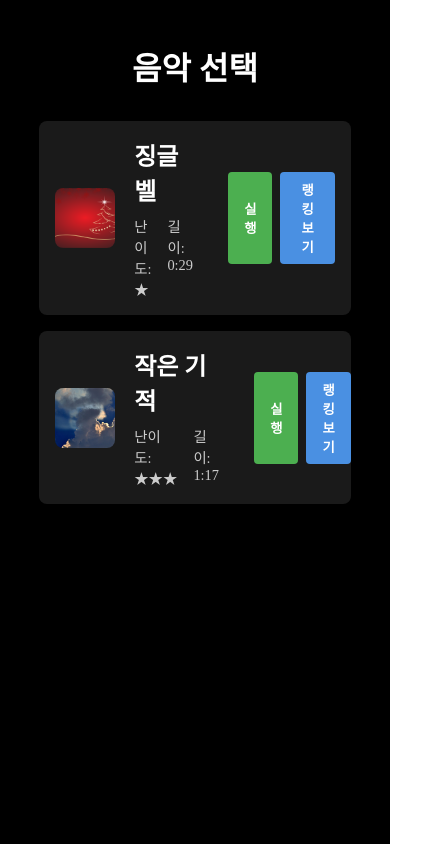
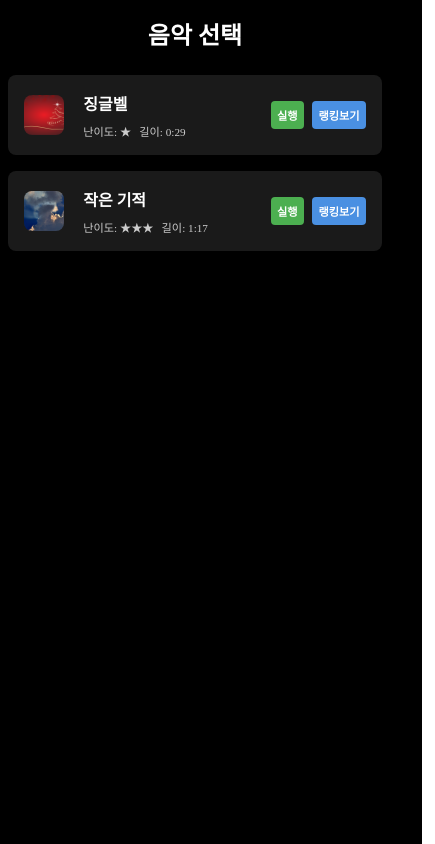
Before and after one commit to JangJaeuk/rhythm-game, a React (Vite) app: page / in a window 390 px wide. Shown: the whole page, 435 px wide, since content can reach past the window. Built offline with nearby package versions, Linux system fonts and the light colour scheme.

Commit message:
모바일 화면 대응

```diff
--- a/src/components/Game.tsx
+++ b/src/components/Game.tsx
@@ -14,8 +14,10 @@ import { MusicList } from "./musicList/MusicList";
 function Game() {
   const canvasRef = useRef<HTMLCanvasElement>(null);
   const audioRef = useRef<HTMLAudioElement>(null);
+  const containerRef = useRef<HTMLDivElement>(null);
   const [selectedMusicId, setSelectedMusicId] = useState<string | null>(null);
   const [canvasKey, setCanvasKey] = useState(0);
+  const [canvasSize, setCanvasSize] = useState({ width: CANVAS_WIDTH, height: CANVAS_HEIGHT });
 
   const isSupportedBrowser = useBrowserCheck();
   const { playerName, setPlayerName, saveScore } = useGameScore();
@@ -34,6 +36,42 @@ function Game() {
     missCount,
   } = useGame(canvasRef, audioRef);
   const { waitForAudioStart, playAudio, pauseAudio, resetAudio, loadAudio } = useGameAudio(audioRef);
+
+  // 캔버스 크기 조정
+  useEffect(() => {
+    const handleResize = () => {
+      if (!containerRef.current) return;
+
+      const MAX_HEIGHT = CANVAS_HEIGHT;
+      const ORIGINAL_ASPECT_RATIO = CANVAS_WIDTH / CANVAS_HEIGHT;
+
+      const containerWidth = containerRef.current.clientWidth;
+      const availableHeight = Math.min(containerRef.current.clientHeight, MAX_HEIGHT);
+
+      // 너비 기준으로 계산했을 때의 크기
+      const widthBasedSize = {
+        width: containerWidth,
+        height: containerWidth / ORIGINAL_ASPECT_RATIO
+      };
+
+      // 높이 기준으로 계산했을 때의 크기
+      const heightBasedSize = {
+        width: availableHeight * ORIGINAL_ASPECT_RATIO,
+        height: availableHeight
+      };
+
+      // 둘 중 더 작은 크기를 선택 (컨테이너를 벗어나지 않는 크기)
+      const finalSize = widthBasedSize.height <= availableHeight
+        ? widthBasedSize
+        : heightBasedSize;
+
+      setCanvasSize(finalSize);
+    };
+
+    handleResize();
+    window.addEventListener('resize', handleResize);
+    return () => window.removeEventListener('resize', handleResize);
+  }, []);
 
   // 키보드 이벤트 핸들러
   useEffect(() => {
@@ -56,7 +94,7 @@ function Game() {
     if (!selectedMusic) return;
 
     setSelectedMusicId(musicId);
-    setCanvasKey(prev => prev + 1); // 새로운 key 값 설정
+    setCanvasKey(prev => prev + 1);
 
     loadAudio();
     await playAudio();
@@ -85,13 +123,17 @@ function Game() {
   }
 
   return (
-    <div className={s.gameContainer}>
+    <div ref={containerRef} className={s.gameContainer}>
       <canvas
         key={canvasKey}
         ref={canvasRef}
         className={s.gameCanvas}
-        width={CANVAS_WIDTH}
-        height={CANVAS_HEIGHT}
+        width={canvasSize.width}
+        height={canvasSize.height}
+        style={{
+          width: canvasSize.width,
+          height: canvasSize.height
+        }}
       />
 
       {gameState === "idle" && (
--- a/src/components/musicList/musicList.module.scss
+++ b/src/components/musicList/musicList.module.scss
@@ -6,22 +6,30 @@
   background-color: #000;
   padding: 2rem;
   border-radius: 1rem;
-  width: 80%;
-  max-width: 800px;
-  height: 800px;
   color: white;
+  width: 100%;
+  height: 100%;
+  display: flex;
+  flex-direction: column;
+  align-items: center;
 }
 
 .title {
   text-align: center;
   margin-bottom: 2rem;
   font-size: 2rem;
+
+  @media (max-width: 500px) {
+    font-size: 1.5rem;
+    margin-bottom: 1.5rem;
+  }
 }
 
 .musicList {
   display: flex;
   flex-direction: column;
   gap: 1rem;
+  width: min(800px, 100%);
 }
 
 .musicItem {
@@ -33,6 +41,7 @@
   border-radius: 0.5rem;
   transition: background-color 0.2s;
   gap: 1.2rem;
+  margin: 0 0.5rem;
 
   &:hover {
     background-color: rgba(255, 255, 255, 0.2);
@@ -44,26 +53,47 @@
   height: 60px;
   object-fit: cover;
   border-radius: 0.5rem;
+
+  @media (max-width: 500px) {
+    width: 40px;
+    height: 40px;
+  }
 }
 
 .musicInfo {
   flex: 1;
   margin-right: 1rem;
+
+  @media (max-width: 500px) {
+    margin-right: 0;
+  }
 }
 
 .musicTitle {
   font-size: 1.5rem;
   margin: 0 0 0.5rem 0;
+
+  @media (max-width: 500px) {
+    font-size: 1rem;
+  }
 }
 
 .musicDetails {
   display: flex;
   gap: 1rem;
   color: #ccc;
+
+  @media (max-width: 500px) {
+    gap: 0.5rem;
+  }
 }
 
 .difficulty, .duration {
   font-size: 0.9rem;
+
+  @media (max-width: 500px) {
+    font-size: 0.7rem;
+  }
 }
 
 .buttonGroup {
@@ -78,6 +108,11 @@
   cursor: pointer;
   transition: background-color 0.2s;
   font-weight: bold;
+
+  @media (max-width: 500px) {
+    padding: 0.4rem;
+    font-size: 0.7rem;
+  }
 }
 
 .playButton {
--- a/src/game/GameEngine.ts
+++ b/src/game/GameEngine.ts
@@ -1,4 +1,6 @@
 import {
+  CANVAS_HEIGHT,
+  CANVAS_WIDTH,
   FPS,
   GOOD_RANGE,
   GOOD_SCORE,
@@ -75,6 +77,26 @@ export class GameEngine {
   private readonly HISTORY_SIZE = 4;
   private maxIntensity: number = 0;
   private readonly DECAY_FACTOR = 0.95; // 최대값 감쇠 계수
+
+  // 캔버스 크기에 따른 스케일 계산
+  private get scale() {
+    return this.canvas.width / CANVAS_WIDTH;
+  }
+
+  // 실제 레인 너비 계산
+  private get scaledLaneWidth() {
+    return LANE_WIDTH * this.scale;
+  }
+
+  // 실제 판정선 Y 좌표 계산
+  private get scaledJudgementLineY() {
+    return JUDGEMENT_LINE_Y * (this.canvas.height / CANVAS_HEIGHT);
+  }
+
+  // 실제 노트 통과 Y 좌표 계산
+  private get scaledPassedLineY() {
+    return PASSED_LINE_Y * (this.canvas.height / CANVAS_HEIGHT);
+  }
 
   constructor(
     canvas: HTMLCanvasElement,
@@ -627,8 +649,8 @@ export class GameEngine {
         this.ctx.beginPath();
         this.ctx.globalAlpha = 0.2;
         this.ctx.strokeStyle = "#fff";
-        this.ctx.moveTo((i + 1) * LANE_WIDTH, 0);
-        this.ctx.lineTo((i + 1) * LANE_WIDTH, this.canvas.height);
+        this.ctx.moveTo((i + 1) * this.scaledLaneWidth, 0);
+        this.ctx.lineTo((i + 1) * this.scaledLaneWidth, this.canvas.height);
         this.ctx.stroke();
       }
 
@@ -636,9 +658,9 @@ export class GameEngine {
       if (this.laneBackgroundEffects[i].active) {
         // 그라데이션 생성
         const gradient = this.ctx.createLinearGradient(
-          i * LANE_WIDTH,
+          i * this.scaledLaneWidth,
           0,
-          LANE_WIDTH,
+          this.scaledLaneWidth,
           this.canvas.height
         );
         gradient.addColorStop(0, "#000");
@@ -649,24 +671,24 @@ export class GameEngine {
 
         // 사각형 그리기
         this.ctx.globalAlpha = 0.2;
-        this.ctx.fillRect(i * LANE_WIDTH, 0, LANE_WIDTH, this.canvas.height);
+        this.ctx.fillRect(i * this.scaledLaneWidth, 0, this.scaledLaneWidth, this.canvas.height);
       }
 
       // 3. 노트 떨어지는 타이밍에 맞춰 눌렀을 때 효과
       this.ctx.globalAlpha = 1;
       this.ctx.strokeStyle = LANE_COLORS[i];
-      this.ctx.lineWidth = this.laneEffects[i].active ? 10 : 4;
+      this.ctx.lineWidth = this.laneEffects[i].active ? 10 * this.scale : 4 * this.scale;
 
       if (this.laneEffects[i].active) {
-        this.ctx.shadowBlur = 15;
+        this.ctx.shadowBlur = 15 * this.scale;
         this.ctx.shadowColor = LANE_COLORS[i];
       } else {
         this.ctx.shadowBlur = 0;
       }
 
       this.ctx.beginPath();
-      this.ctx.moveTo(i * LANE_WIDTH, JUDGEMENT_LINE_Y);
-      this.ctx.lineTo((i + 1) * LANE_WIDTH, JUDGEMENT_LINE_Y);
+      this.ctx.moveTo(i * this.scaledLaneWidth, this.scaledJudgementLineY);
+      this.ctx.lineTo((i + 1) * this.scaledLaneWidth, this.scaledJudgementLineY);
       this.ctx.stroke();
     }
 
@@ -678,14 +700,20 @@ export class GameEngine {
 
     // 노트 그리기
     for (const note of this.activeNotes) {
-      const y = JUDGEMENT_LINE_Y - (note.timing - currentTime) / 2;
+      const y = this.scaledJudgementLineY - (note.timing - currentTime) / 2 * (this.canvas.height / CANVAS_HEIGHT);
 
       this.ctx.fillStyle = LANE_COLORS[note.lane];
       if (note.type === NoteType.SHORT) {
-        this.ctx.fillRect(note.lane * LANE_WIDTH, y - 20, LANE_WIDTH, 40);
+        const noteHeight = 40 * this.scale;
+        this.ctx.fillRect(
+          note.lane * this.scaledLaneWidth,
+          y - noteHeight / 2,
+          this.scaledLaneWidth,
+          noteHeight
+        );
       } else {
         const duration = note.duration || 0;
-        const height = duration / 2;
+        const height = duration / 2 * (this.canvas.height / CANVAS_HEIGHT);
 
         if (note.longNoteState === LongNoteState.HOLDING) {
           this.ctx.globalAlpha = 1;
@@ -696,9 +724,9 @@ export class GameEngine {
         }
 
         this.ctx.fillRect(
-          note.lane * LANE_WIDTH,
+          note.lane * this.scaledLaneWidth,
           y - height,
-          LANE_WIDTH,
+          this.scaledLaneWidth,
           height
         );
       }
@@ -714,10 +742,10 @@ export class GameEngine {
 
     // 점수, 콤보 그리기
     this.ctx.fillStyle = "#ffffff";
-    this.ctx.font = "24px Arial";
+    this.ctx.font = `${24 * this.scale}px Arial`;
     this.ctx.textAlign = "left";
-    this.ctx.fillText(`Score: ${this.score}`, 10, 30);
-    this.ctx.fillText(`Combo: ${this.combo}`, 10, 60);
+    this.ctx.fillText(`Score: ${this.score}`, 10 * this.scale, 30 * this.scale);
+    this.ctx.fillText(`Combo: ${this.combo}`, 10 * this.scale, 60 * this.scale);
   }
 
   private update(timestamp: number) {
@@ -752,9 +780,9 @@ export class GameEngine {
     }
 
     this.activeNotes = this.activeNotes.filter((note) => {
-      const noteY = JUDGEMENT_LINE_Y - (note.timing - currentTime) / 2;
+      const noteY = this.scaledJudgementLineY - (note.timing - currentTime) / 2 * (this.canvas.height / CANVAS_HEIGHT);
 
-      if (noteY > JUDGEMENT_LINE_Y + PASSED_LINE_Y) {
+      if (noteY > this.scaledJudgementLineY + this.scaledPassedLineY) {
         if (!note.isHeld && note.longNoteState !== LongNoteState.COMPLETED) {
           this.registerMiss();
           return false;
@@ -766,7 +794,7 @@ export class GameEngine {
         return currentTime <= noteEndTime + TIME_CONSIDERING_PASSED;
       }
 
-      return noteY <= JUDGEMENT_LINE_Y + PASSED_LINE_Y;
+      return noteY <= this.scaledJudgementLineY + this.scaledPassedLineY;
     });
 
     this.draw();
```
